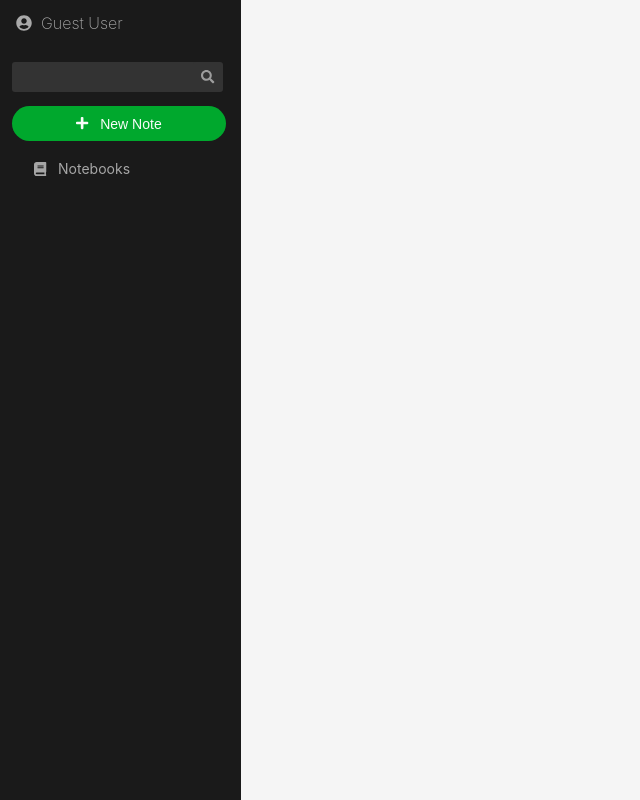
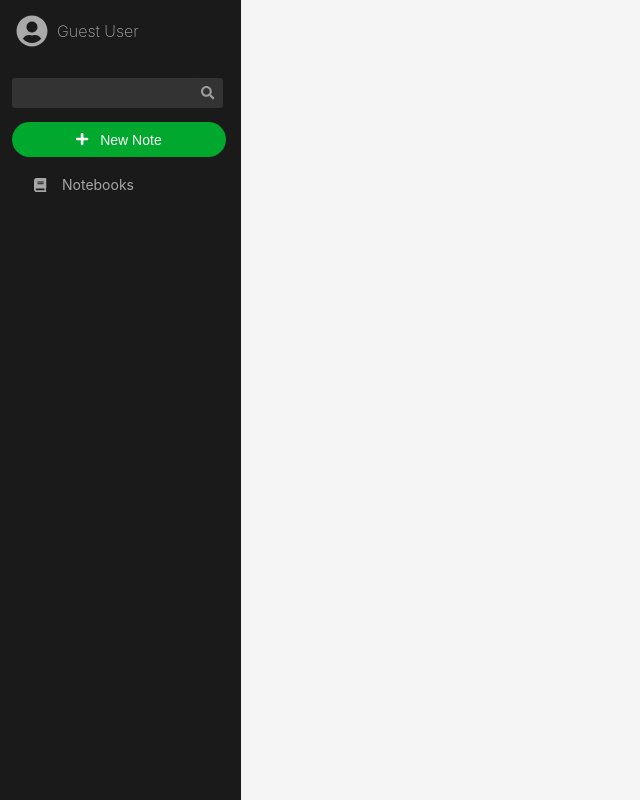
Before and after one commit to jpaul121/ErsatzNote, a React app in the folder frontend/: page / in a window 1280 px wide. Shown: the whole page, without its empty margins (0-640 px from the left). Built offline with nearby package versions, Linux system fonts and the light colour scheme; no server answers.

Commit message:
Modified user card

```diff
--- a/frontend/src/components/sidebar/SideBar.js
+++ b/frontend/src/components/sidebar/SideBar.js
@@ -15,8 +15,9 @@ class SideBar extends Component {
     return (
       <div className={styles['nav-bar']}>
         <h1 className={styles['user']}>
-          <i className={'fas fa-user-circle'}></i>
-          &nbsp;&nbsp;Guest User
+          <i className={'fas fa-user-circle fa-2x'}></i>
+          &nbsp;
+          Guest User
         </h1>
         <SearchBar />
         <div className={styles['buttons']}>
@@ -28,7 +29,10 @@ class SideBar extends Component {
           <div className={styles['row']}>
             <Link to={`/notebooks`}>
               <i className={'fas fa-book'}></i>
-              <h3>&nbsp;&nbsp;&nbsp;Notebooks</h3>
+              <h3>
+                &nbsp;&nbsp;&nbsp;
+                Notebooks
+              </h3>
             </Link>
           </div>
         </div>
--- a/frontend/src/components/sidebar/SideBar.module.css
+++ b/frontend/src/components/sidebar/SideBar.module.css
@@ -14,11 +14,12 @@
 }
 
 .user {
-  align-content: center;
+  display: flex;
+  flex-direction: row;
+  align-items: center;
   color: #a9a9a9;
   font-size: 16px;
   font-weight: 200;
-  justify-content: center;
   margin-left: 16px;
   margin-top: 10px;
   width: 100%;
```
